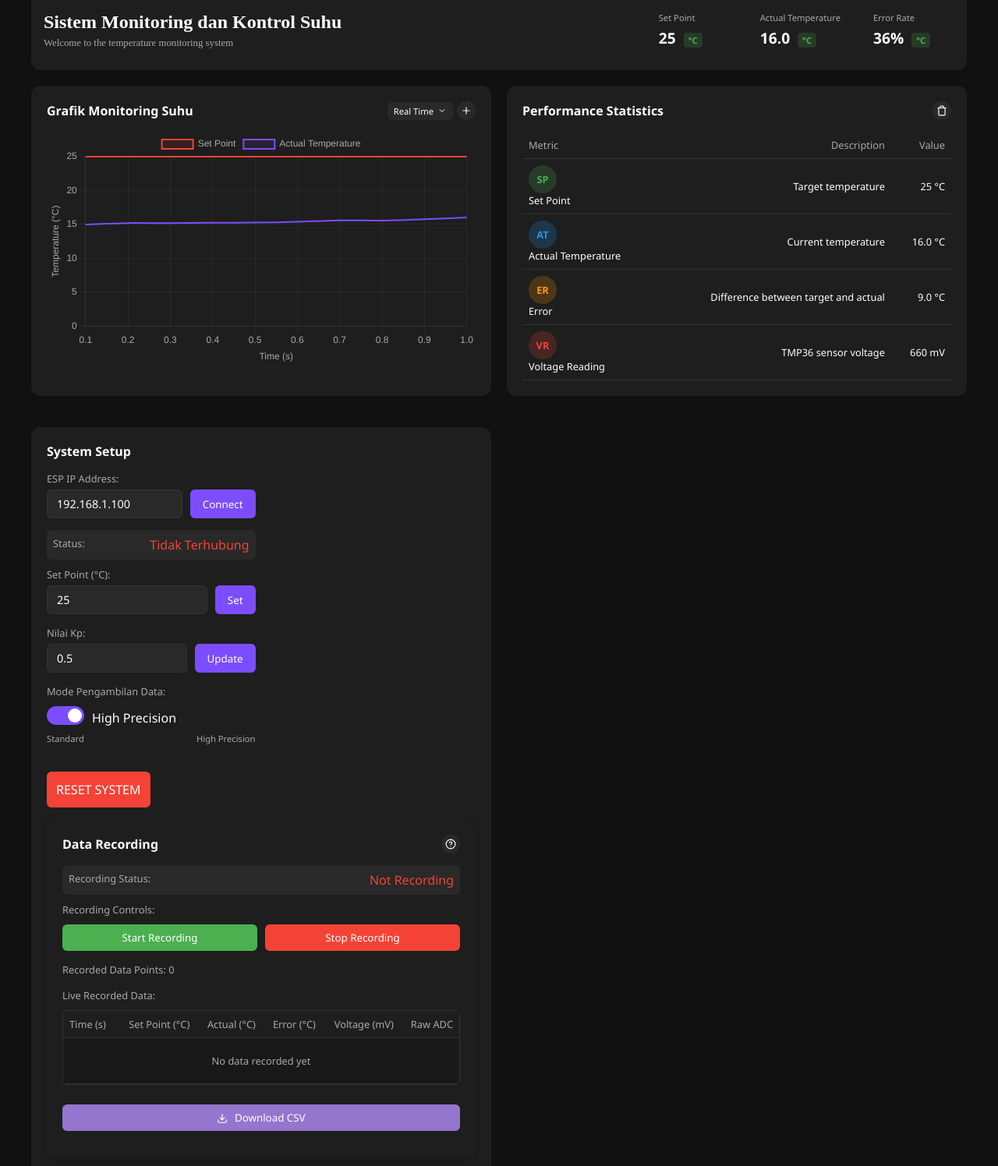
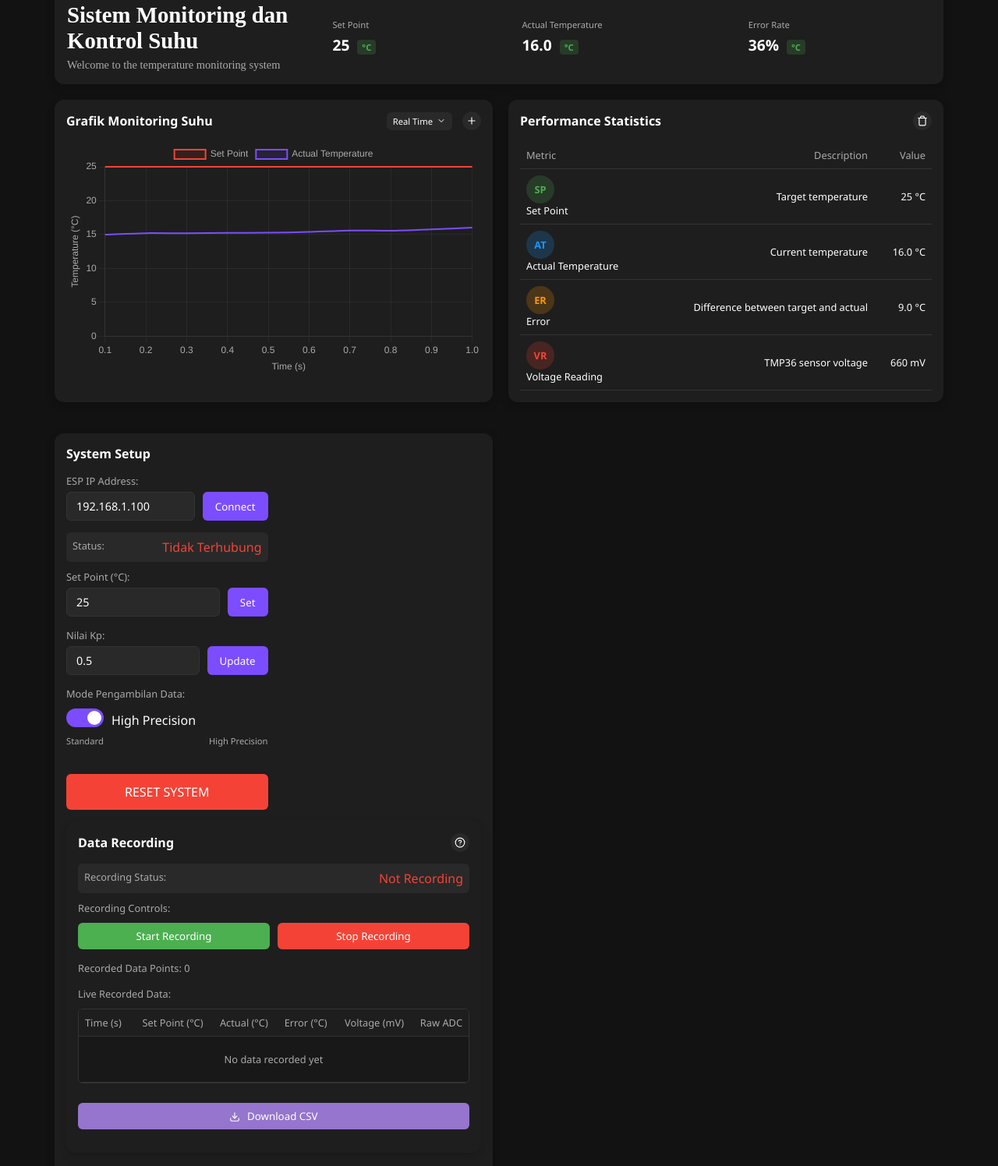
Before and after one commit to clajpg/clasfile, a plain HTML site: page index.html in a window 1280 px wide. Shown: the part 33-1529 px from the top of the page at 78% size. Drawn offline with nearby package versions, Linux system fonts and the light colour scheme.

Commit message:
Update style.css

```diff
--- a/style.css
+++ b/style.css
@@ -19,20 +19,27 @@
     font-family: 'segoe ui', Tahoma, Geneva, Verdana, sans-serif;
 }
 
+html {
+    font-size: 16px;
+}
+
 body {
     background-color: var(--background-color);
     color: var(--text-color);
-    padding: 20px;
+    padding: 10px;
 }
 
 .container {
+    width: 100%;
     max-width: 1200px;
     margin: 0 auto;
+    padding: 0 15px;
 }
 
 header {
     display: flex;
-    align-items: center;
+    flex-direction: column;
+    align-items: flex-start;
     justify-content: space-between;
     margin-bottom: 20px;
     padding: 16px;
@@ -44,16 +51,19 @@ header {
 .header-left {
     display: flex;
     flex-direction: column;
+    margin-bottom: 15px;
+    width: 100%;
 }
 
 .header-logo {
-    width: 50px;
-    height: 50px;
+    width: 40px;
+    height: 40px;
     margin-right: 10px;
+    margin-bottom: 10px;
 }
 
 .header-title {
-    font-size: 1.5rem;
+    font-size: 1.25rem;
     font-weight: 600;
     font-family: 'apple gramond';
     margin-bottom: 6px;
@@ -67,14 +77,17 @@ header {
 
 .main-stats {
     display: flex;
+    flex-wrap: wrap;
     gap: 10px;
+    width: 100%;
 }
 
 .stat-card {
     background-color: var(--card-bg);
     border-radius: 12px;
     padding: 12px 16px;
-    min-width: 120px;
+    flex: 1 1 calc(50% - 10px);
+    min-width: 100px;
 }
 
 .stat-label {
@@ -84,7 +97,7 @@ header {
 }
 
 .stat-value {
-    font-size: 1.2rem;
+    font-size: 1.1rem;
     font-weight: 600;
 }
 
@@ -95,11 +108,12 @@ header {
     border-radius: 4px;
     font-size: 0.7rem;
     margin-left: 5px;
+    display: inline-block;
 }
 
 .dashboard {
     display: grid;
-    grid-template-columns: 1fr 1fr;
+    grid-template-columns: 1fr;
     gap: 20px;
 }
 
@@ -107,15 +121,15 @@ header {
     background-color: var(--card-bg);
     border-radius: 12px;
     box-shadow: 0 4px 12px rgba(0, 0, 0, 0.2);
-    padding: 20px;
+    padding: 15px;
     margin-bottom: 20px;
     position: relative;
+    width: 100%;
 }
 
 .card-header {
     display: flex;
-    justify-content: space-between;
-    align-items: center;
+    flex-direction: column;
     margin-bottom: 15px;
 }
 
@@ -123,11 +137,14 @@ header {
     font-size: 1rem;
     font-weight: 600;
     color: var(--text-color);
+    margin-bottom: 10px;
 }
 
 .card-actions {
     display: flex;
     align-items: center;
+    flex-wrap: wrap;
+    gap: 8px;
 }
 
 .time-selector {
@@ -244,8 +261,9 @@ input, select {
 
 .chart-container {
     width: 100%;
-    height: 300px;
+    height: 250px;
     position: relative;
+    overflow-x: auto;
 }
 
 .status-indicator {
@@ -278,6 +296,8 @@ input, select {
     padding: 12px;
     margin-top: 20px;
     border-radius: 6px;
+    width: 100%;
+    text-align: center;
 }
 
 .emergency-stop:hover {
@@ -291,8 +311,8 @@ input, select {
 }
 
 .donut-chart {
-    width: 200px;
-    height: 200px;
+    width: 150px;
+    height: 150px;
     margin: 0 auto;
     position: relative;
 }
@@ -306,19 +326,25 @@ input, select {
 }
 
 .donut-value {
-    font-size: 2rem;
+    font-size: 1.5rem;
     font-weight: 700;
 }
 
 .donut-label {
-    font-size: 0.8rem;
+    font-size: 0.7rem;
     color: var(--text-secondary);
 }
 
 /* Data table */
+.data-table-wrapper {
+    width: 100%;
+    overflow-x: auto;
+}
+
 .data-table {
     width: 100%;
     border-collapse: collapse;
+    min-width: 500px;
 }
 
 .data-table th, .data-table td {
@@ -360,7 +386,7 @@ input, select {
 
 .setup-grid {
     display: grid;
-    grid-template-columns: 1fr 1fr;
+    grid-template-columns: 1fr;
     gap: 15px;
 }
 
@@ -439,8 +465,7 @@ input:checked + .slider:before {
     background-color: rgba(255, 255, 255, 0.05);
     padding: 10px;
     border-radius: 8px;
-    min-width: 140px;
-    flex: 1 1 30%;
+    flex: 1 1 100%;
 }
 
 .metric-icon {
@@ -470,22 +495,93 @@ input:checked + .slider:before {
 
 .table-container {
     background-color: rgba(0, 0, 0, 0.2);
+    width: 100%;
+    overflow-x: auto;
 }
 
-@media (max-width: 768px) {
-    .dashboard {
-        grid-template-columns: 1fr;
+/* Small devices (landscape phones, 576px and up) */
+@media (min-width: 576px) {
+    body {
+        padding: 15px;
+    }
+
+    .header-logo {
+        width: 45px;
+        height: 45px;
+    }
+
+    .header-title {
+        font-size: 1.4rem;
+    }
+
+    .stat-card {
+        flex: 1 1 calc(33.333% - 10px);
+    }
+
+    .metric-item {
+        flex: 1 1 calc(50% - 10px);
     }
 
     .setup-grid {
-        grid-template-columns: 1fr;
+        grid-template-columns: 1fr 1fr;
     }
 }
 
+/* Medium devices (tablets, 768px and up) */
 @media (min-width: 768px) {
+    body {
+        padding: 20px;
+    }
+
+    header {
+        flex-direction: row;
+        align-items: center;
+    }
+
+    .header-left {
+        margin-bottom: 0;
+        width: auto;
+    }
+
+    .header-logo {
+        width: 50px;
+        height: 50px;
+        margin-bottom: 0;
+    }
+
+    .card-header {
+        flex-direction: row;
+        justify-content: space-between;
+        align-items: center;
+    }
+
+    .card-title {
+        margin-bottom: 0;
+    }
+
+    .dashboard {
+        grid-template-columns: repeat(2, 1fr);
+    }
+
+    .donut-chart {
+        width: 180px;
+        height: 180px;
+    }
+
+    .donut-value {
+        font-size: 1.8rem;
+    }
+
+    .chart-container {
+        height: 300px;
+    }
+
+    .metric-item {
+        flex: 1 1 calc(33.333% - 10px);
+    }
+
     .performance-layout {
         flex-direction: row;
-        align-items: center;
     }
 
     .performance-metrics {
@@ -493,3 +589,46 @@ input:checked + .slider:before {
         align-items: stretch;
     }
 }
+
+/* Large devices (desktops, 992px and up) */
+@media (min-width: 992px) {
+    .stat-card {
+        flex: 1 1 auto;
+    }
+
+    .header-title {
+        font-size: 1.5rem;
+    }
+
+    .donut-chart {
+        width: 200px;
+        height: 200px;
+    }
+
+    .donut-value {
+        font-size: 2rem;
+    }
+
+    .metric-item {
+        flex: 1 1 30%;
+    }
+}
+
+/* Extra large devices (large desktops, 1200px and up) */
+@media (min-width: 1200px) {
+    .container {
+        padding: 0 30px;
+    }
+
+    .header-title {
+        font-size: 1.8rem;
+    }
+
+    .header-subtitle {
+        font-size: 0.9rem;
+    }
+
+    .stat-value {
+        font-size: 1.2rem;
+    }
+}
```
